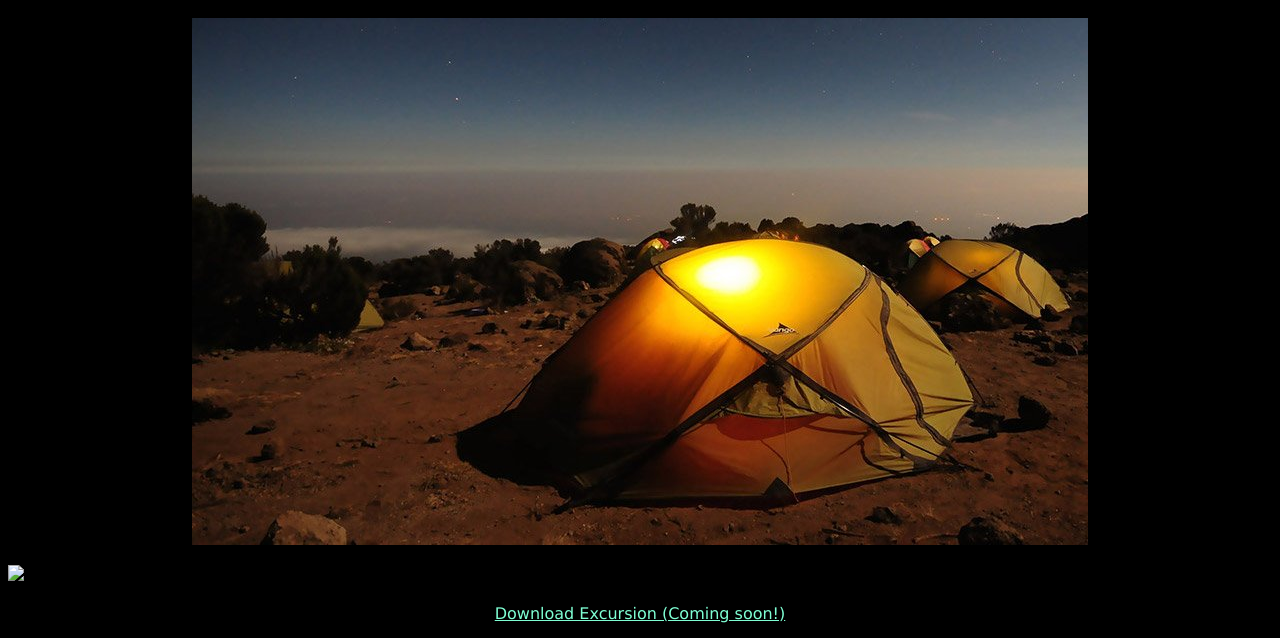
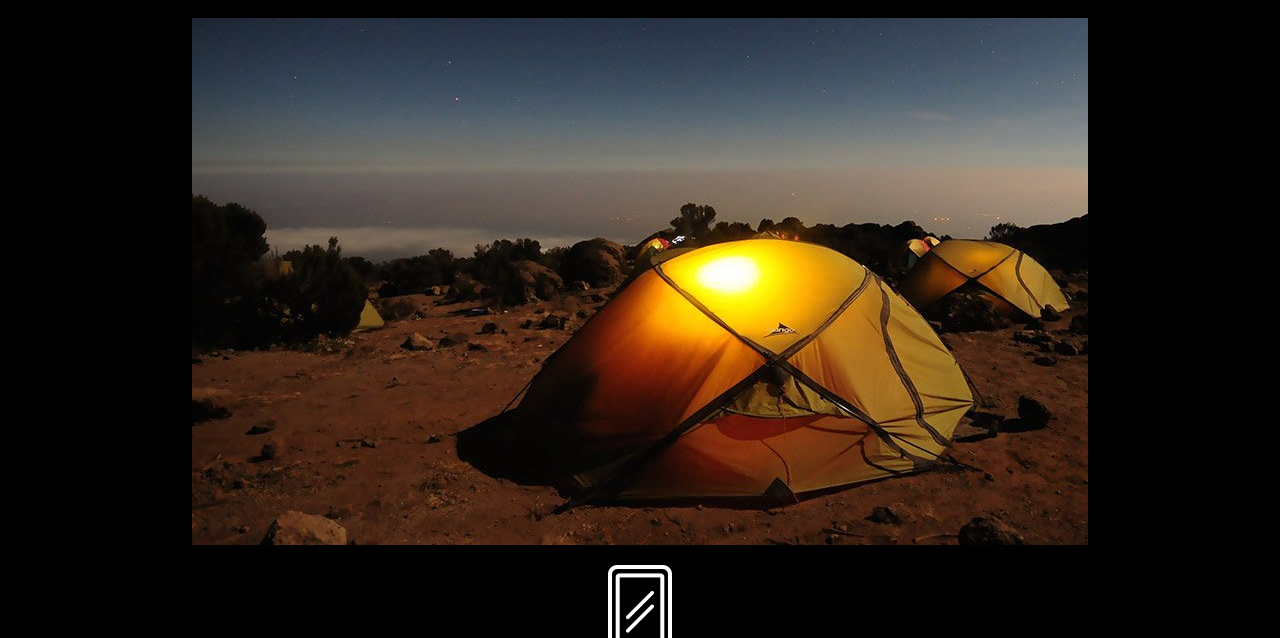
Before and after one commit to Krisbjac/excursion, a plain HTML site: page index.html in a window 1280 px wide. Shown: the part 460-1098 px from the top of the page. Drawn offline with Linux system fonts and the light colour scheme.

Commit message:
syntax error in img

```diff
--- a/index.html
+++ b/index.html
@@ -21,7 +21,7 @@
 </article>
 
         <img src="./camp.jpg" alt="camping site with tents" class="center">
-        <img src=".phone.png" alt="phone symbol" class="center">
+        <img src="./phone.png" alt="phone symbol" class="center">
         <div>
             <a href="" target="_blank">Download Excursion (Coming soon!)</a>
         </div>
```
